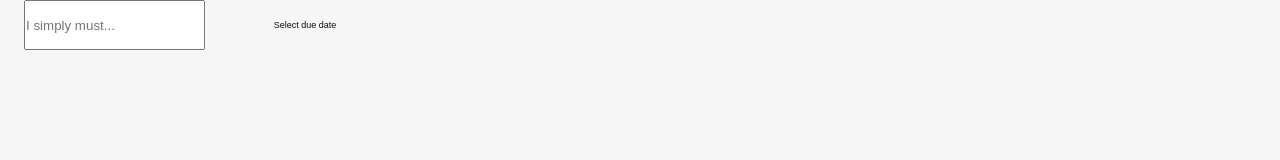
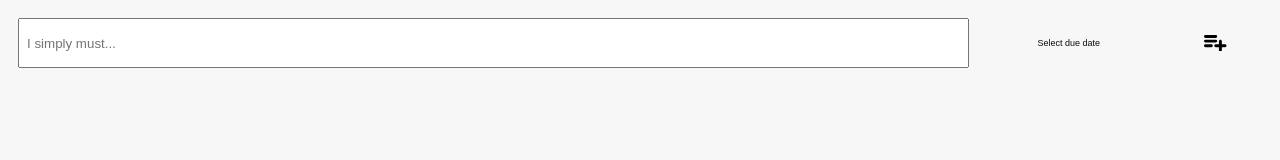
Before and after one commit to MrTibbles/no-more-jobs, a website built with Parcel: page app/index.html in a window 1280 px wide. Built offline with nearby package versions, Linux system fonts and the light colour scheme.

Commit message:
Add button for adding to do

```diff
--- a/app/components/index.js
+++ b/app/components/index.js
@@ -154,3 +154,11 @@ class DatePicker extends HTMLElement {
 }
 
 customElements.define("date-picker", DatePicker);
+
+const addTodoButton = document.querySelector(".add-todo");
+
+addTodoButton.onclick = e => {
+  e.preventDefault();
+
+  console.info(e)
+};
--- a/app/index.html
+++ b/app/index.html
@@ -4,9 +4,12 @@
 </head>
 <body>
   <main class="container">
-    <form>
+    <form action="">
       <input placeholder="I simply must..." value="" name="job" />
       <date-picker></date-picker>
+      <button class="add-todo" onClick="addTodo">
+        <svg viewbox="0 0 92 69"><g fill="#000" fill-rule="nonzero"><path d="M48 12H6A6 6 0 0 1 6 0h42a6 6 0 0 1 0 12zM48 31H6a6 6 0 0 1 0-12h42a6 6 0 0 1 0 12zM30 50H6a6 6 0 0 1 0-12h24a6 6 0 0 1 0 12zM92 44c0 3.31-2.69 6-6 6H73v13c0 3.31-2.69 6-6 6s-6-2.69-6-6V50H48c-3.31 0-6-2.69-6-6s2.69-6 6-6h13V25c0-3.31 2.69-6 6-6s6 2.69 6 6v13h13c3.31 0 6 2.69 6 6z"/></g></svg>
+      </button>
     </form>
   </main>
   <script src="components/index.js"></script>
--- a/app/styles/base.css
+++ b/app/styles/base.css
@@ -11,6 +11,12 @@
   margin-inline-end: 0;
 }
 
+button {
+  outline: none;
+  border: none;
+  background: none;
+}
+
 body, html {
   font-size: 75%;
   font-family: sans-serif;
@@ -20,9 +26,29 @@ body, html {
 
 .container {
   min-height: 100vh;
-  padding: 0 24px;
+  padding: 1.5rem;
 }
 
 form {
   display: flex;
+  align-items: center;
 }
+
+form input {
+  padding: 0 7px;
+  height: 50px;
+  flex: 5;
+}
+
+.date-picker {
+  flex: 1;
+}
+
+.add-todo {
+  flex: 0.5;
+}
+
+.add-todo svg {
+  width: 1.875rem;
+  height: 1.40625rem;
+}
```
Also changed, not shown: 1 other file.
